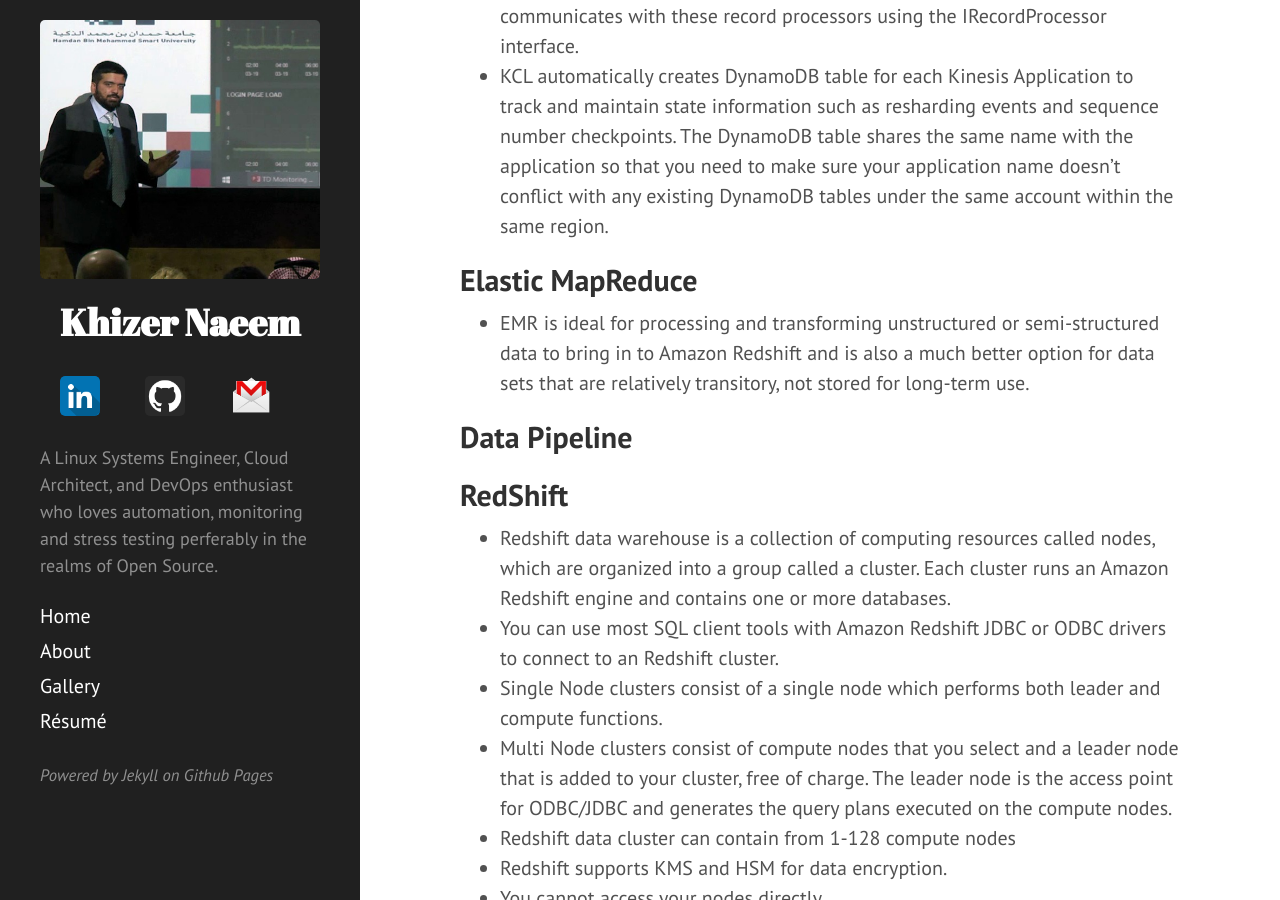
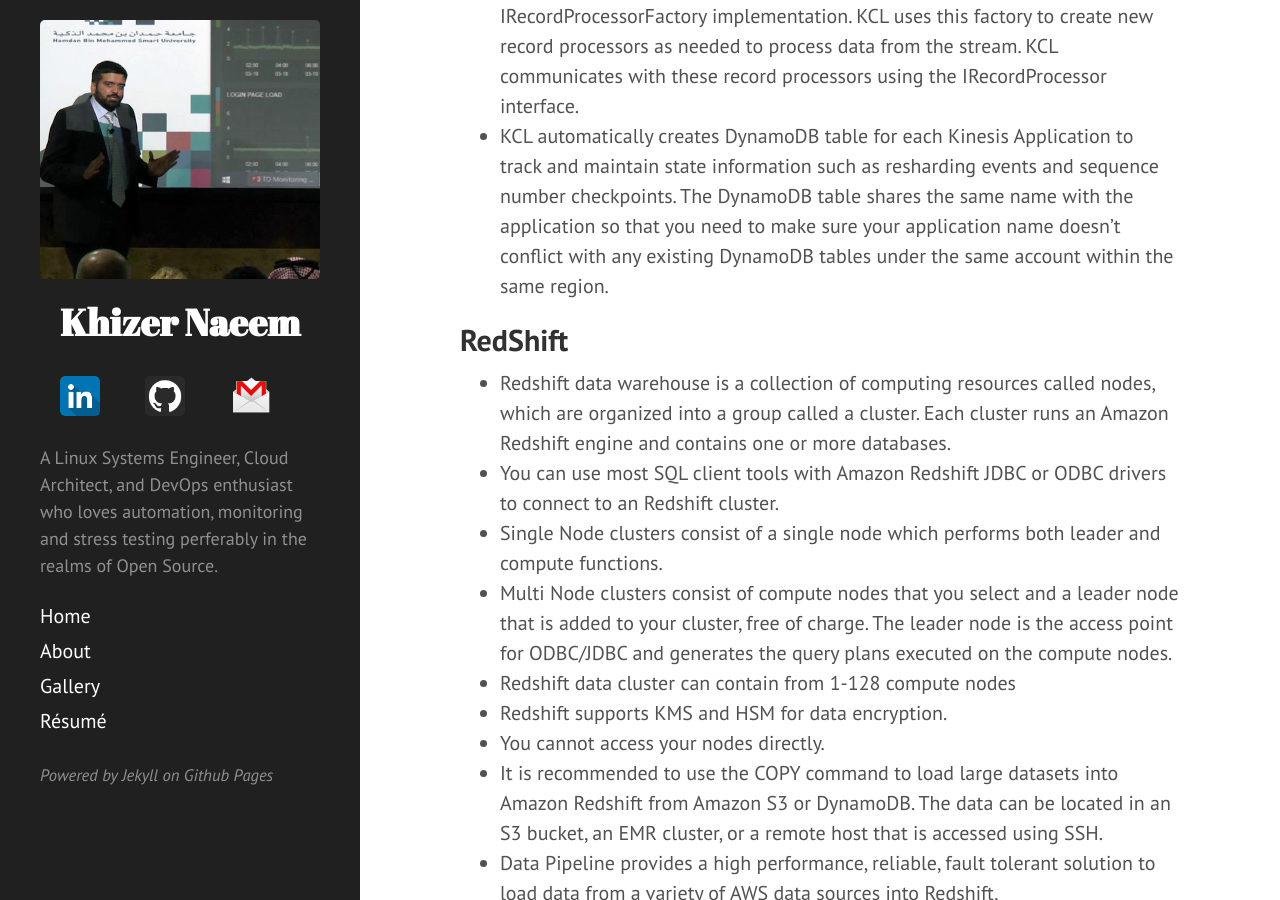
Before and after one commit to kxr/kxr.github.io, a Jekyll site: the page built from _posts/2016-07-07-aws-certified-solutions-architech-professional-preparation-notes.md, in a window 1280 px wide and 900 px high, scrolled down 24882 px. Built offline with Jekyll 4.4.1, drawn with Linux system fonts in a browser that asks for light colours; comment, search, counter and statistics services are not loaded; some of the changed text lies outside the part shown.

Commit message:
aws csa pro

```diff
--- a/_posts/2016-07-07-aws-certified-solutions-architech-professional-preparation-notes.md
+++ b/_posts/2016-07-07-aws-certified-solutions-architech-professional-preparation-notes.md
@@ -354,11 +355,6 @@ title: AWS Certified Solutions Architect Professional Prepartion Notes
 - An application calls KCL (with configuration such as the stream name and AWS credentials) to instantiate a worker. This call also passes a reference to an IRecordProcessorFactory implementation. KCL uses this factory to create new record processors as needed to process data from the stream. KCL communicates with these record processors using the IRecordProcessor interface.
 - KCL automatically creates DynamoDB table for each Kinesis Application to track and maintain state information such as resharding events and sequence number checkpoints. The DynamoDB table shares the same name with the application so that you need to make sure your application name doesn’t conflict with any existing DynamoDB tables under the same account within the same region.
 
-## Elastic MapReduce
-
-- EMR is ideal for processing and transforming unstructured or semi-structured data to bring in to Amazon Redshift and is also a much better option for data sets that are relatively transitory, not stored for long-term use.
-
-## Data Pipeline
 
 ## RedShift
 
```
Also changed, not shown: other parts of _posts/2016-07-07-aws-certified-solutions-architech-professional-preparation-notes.md (+11 -6 lines).
